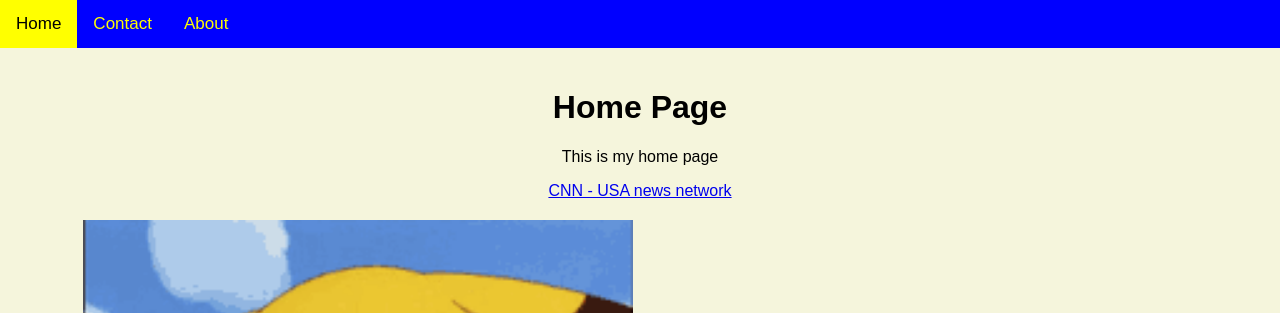
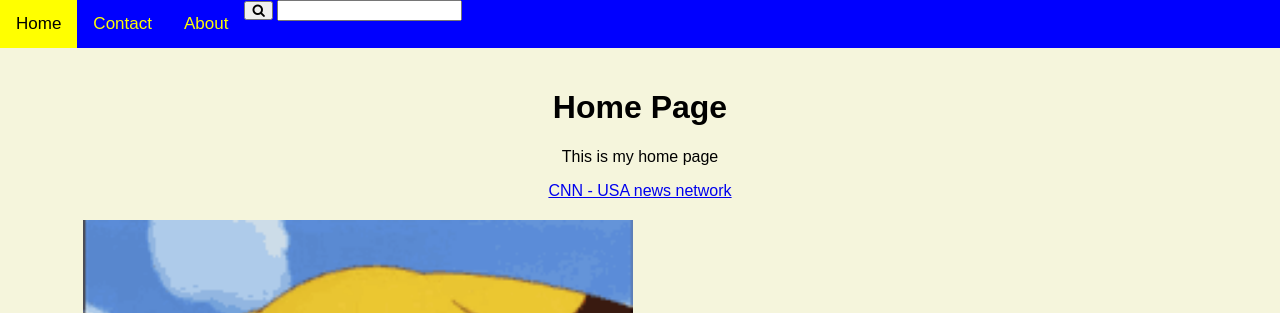
Before and after one commit to ChenzhengLiao/Programming-Class-Site, a plain HTML site: page index.html in a window 1280 px wide. Shown: the top 313 px of the page. Drawn offline with Linux system fonts and the light colour scheme.

Commit message:
Added Search tool and Pokemons

```diff
--- a/index.html
+++ b/index.html
@@ -4,15 +4,19 @@
         <title>Home</title>
 
       <link rel="stylesheet" href="mystyles.css">
+      <link rel="stylesheet" href="https://cdnjs.cloudflare.com/ajax/libs/font-awesome/4.7.0/css/font-awesome.min.css">
 
     </head>
 
     <body>
 
      <div class="topnav">
+
           <a  class="active" href="index.html">Home</a>
           <a  href="contact.html">Contact</a>
           <a href="about.html">About</a>
+          <button class="inputbox" onclick="myfunction()"><i class="fa fa-search"></i></button>
+          <input class="inputbox" id="myinput">
     </div>
 
     <div class="container">
@@ -23,6 +27,30 @@
         <iframe width="560" height="315" src="https://www.youtube.com/embed/1roy4o4tqQM" frameborder="0" allow="accelerometer; autoplay; encrypted-media; gyroscope; picture-in-picture" allowfullscreen></iframe>
     </div>
 
+
+
     </body>
 
+    <script>
+        alert("hi this is a popup");
+
+
+        function myfunction() {
+
+            data = [{pokemon:"bulbasur",type:"grass"},{pokemon: "pikachu",type:"electric"},{pokemon:"charmander",type:"fire"}];
+
+            myinput = document.getElementById("myinput");
+
+            for (i=0;i<3;i++) {
+                if (data[i]['pokemon'] == myinput.value.toLowerCase()) {
+                    alert(data[i]['type']);
+                    break;
+                }
+            }
+
+            myinput.value = "";
+        }
+
+    </script>
+
 </html>
```
